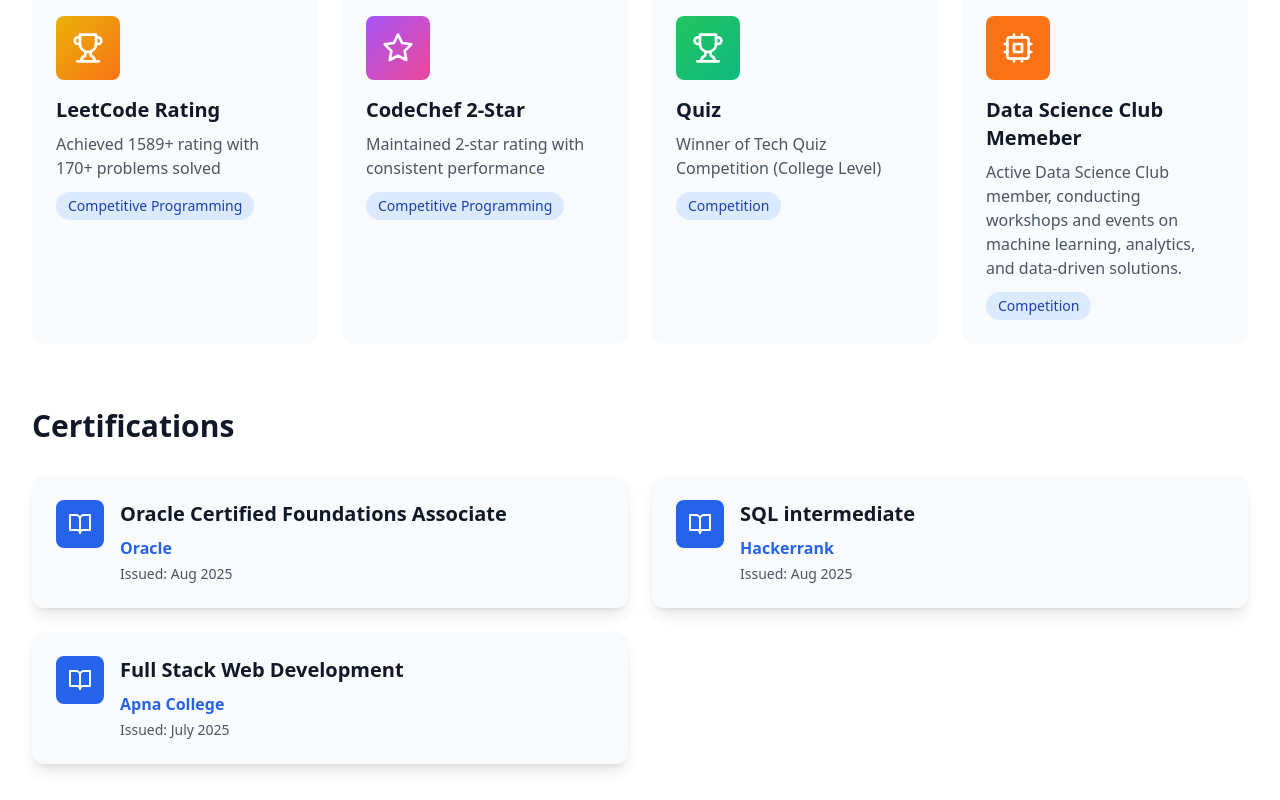
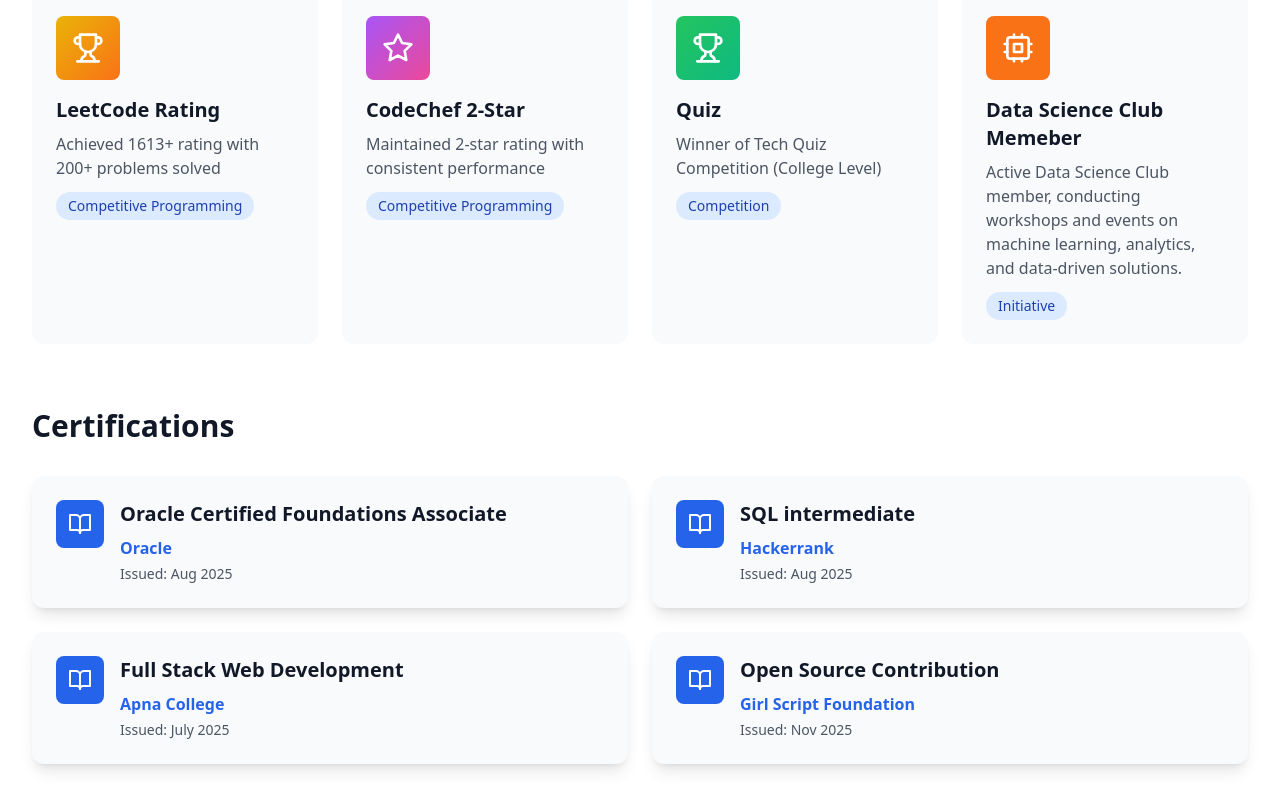
Before and after one commit to SangemAbhinay18/portfolio, a React (Vite) app: page / in a window 1280 px wide. Shown: the part 4620-5420 px from the top of the page. Built offline with nearby package versions, Linux system fonts and the light colour scheme.

Commit message:
updated certificate

```diff
--- a/src/components/Achievements.tsx
+++ b/src/components/Achievements.tsx
@@ -5,7 +5,7 @@
     {
       icon: Trophy,
       title: 'LeetCode Rating',
-      description: 'Achieved 1589+ rating with 170+ problems solved',
+      description: 'Achieved 1613+ rating with 200+ problems solved',
       category: 'Competitive Programming',
       color: 'from-yellow-500 to-orange-500',
     },
@@ -27,7 +27,7 @@
       icon: Cpu,
       title: 'Data Science Club Memeber',
       description: 'Active Data Science Club member, conducting workshops and events on machine learning, analytics, and data-driven solutions.',
-      category: 'Competition',
+      category: 'Initiative',
       color: 'from-orange-500 to-orange-500',
     },
   ];
@@ -48,6 +48,11 @@
       title: 'Full Stack Web Development',
       issuer: 'Apna College',
       date: 'July 2025',
+    },
+    {
+      title: 'Open Source Contribution',
+      issuer: 'Girl Script Foundation',
+      date: 'Nov 2025',
     },
 
   ];
```
